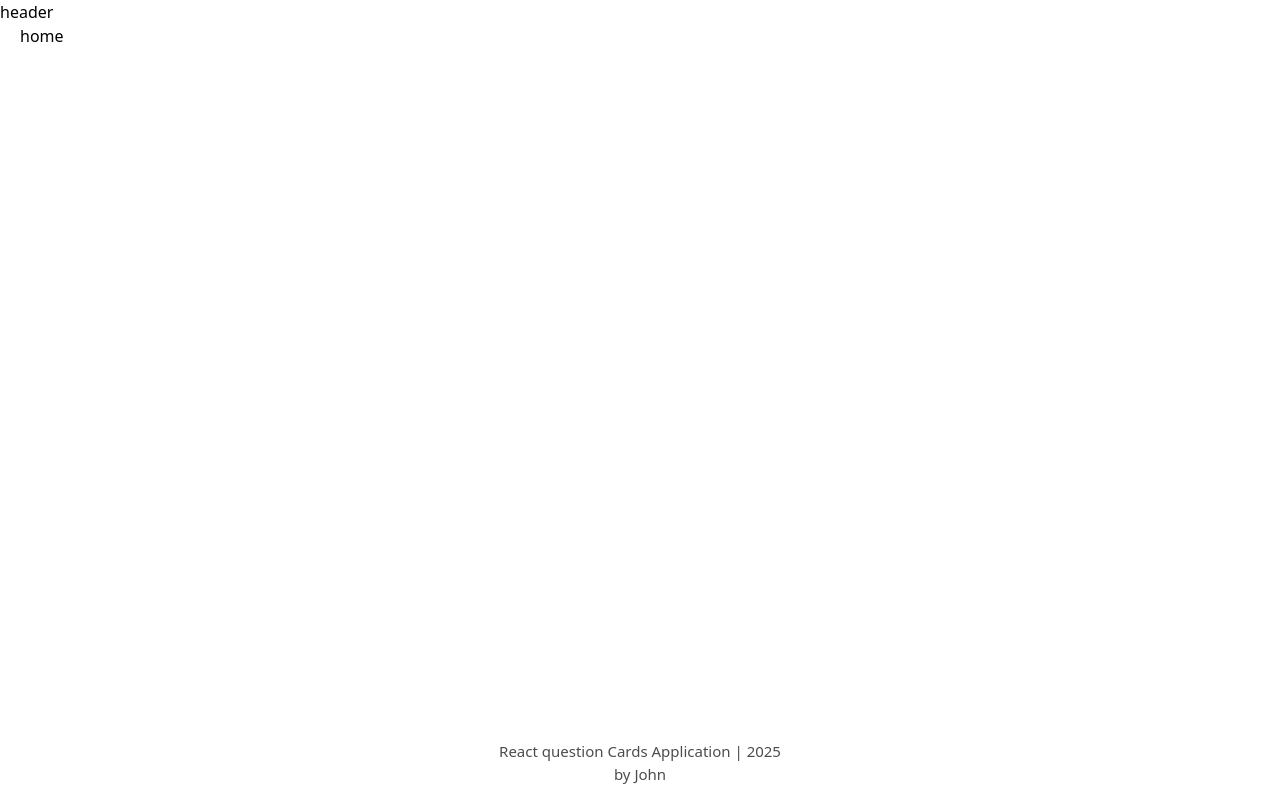
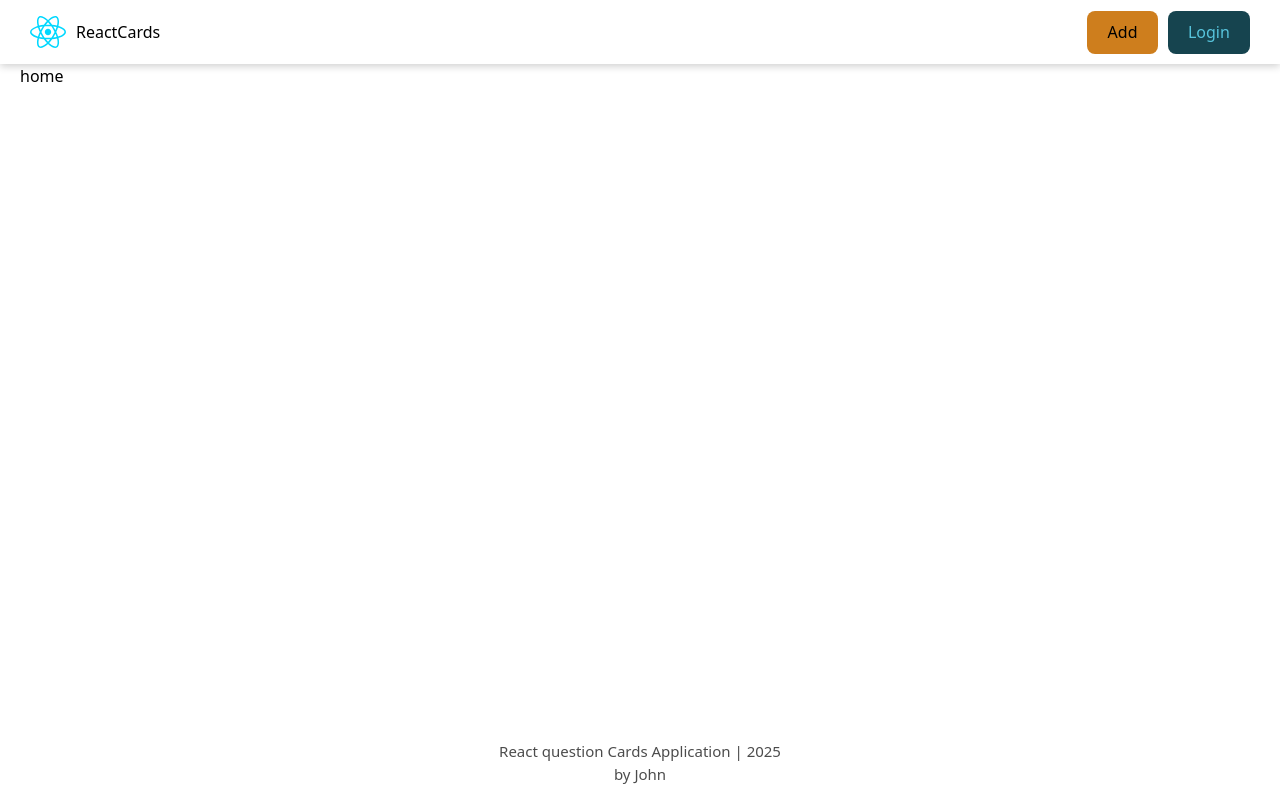
Before and after one commit to Misharkus/react-app, a React (Vite) app: page / in a window 1280 px wide. Built offline with nearby package versions, Linux system fonts and the light colour scheme.

Commit message:
add button styles

```diff
--- a/src/components/Button/Button.jsx
+++ b/src/components/Button/Button.jsx
@@ -1,18 +1,11 @@
-import classes from "./Button.module.css";
+import cls from "./Button.module.css";
 
-const isPrimary = true;
-
-export const Button = (props) => {
-  const { onClick, children } = props;
-  // console.log(props);
-
+export const Button = ({ onClick, isActive, isDisabled, children }) => {
   return (
-    // <button className={isPrimary ? classes.primary : classes.btn}>
-    //   Press me
-    // </button>
     <button
-      className={`${classes.btn} ${isPrimary ? classes.primary : ""}`}
-      onClick={onClick}>
+      className={`${cls.btn} ${isActive ? cls.active : ""}`}
+      onClick={onClick}
+      disabled={isDisabled}>
       {children}
     </button>
   );
--- a/src/components/Button/Button.module.css
+++ b/src/components/Button/Button.module.css
@@ -1,7 +1,31 @@
 .btn {
-    background-color: blanchedalmond;
+    border-radius: 8px;
+    border: 1px solid transparent;
+    padding: 0.6em 1.2em;
+    font-size: 1em;
+    font-weight: 500;
+    font-family: inherit;
+    background-color: var(--btn-bg-color);
+    color: var(--btn-text-color);
+    cursor: pointer;
+    transition: border-color 0.25s;
 }
 
-.primary {
-    background-color: aquamarine;
+.btn:hover {
+    border-color: #2f2f2f;
 }
+
+.btn:focus,
+.btn:focus-visible {
+    outline: 4px auto #2f2f2f;
+}
+
+.btn:disabled {
+    opacity: 0.5;
+    pointer-events: none;
+}
+
+.active {
+    color: #000;
+    background-color: #ce7e1d;
+}
--- /dev/null
+++ b/src/components/Button/index.jsx
@@ -0,0 +1 @@
+export { Button } from "./Button";
--- /dev/null
+++ b/src/components/Header/Header.jsx
@@ -0,0 +1,19 @@
+import ReactLogo from "../../assets/react.svg";
+import { Button } from "../Button";
+import cls from "./Header.module.css";
+
+export const Header = () => {
+  return (
+    <header className={cls.header}>
+      <p>
+        <img src={ReactLogo} alt="react logo" />
+        <span>ReactCards</span>
+      </p>
+
+      <div className={cls.headerButtons}>
+        <Button isActive={true}>Add</Button>
+        <Button>Login</Button>
+      </div>
+    </header>
+  );
+};
--- /dev/null
+++ b/src/components/Header/Header.module.css
@@ -0,0 +1,27 @@
+.header {
+    width: 100%;
+    height: 70px;
+    background-color: var(--main-bg-color);
+    padding: 0 30px;
+    display: flex;
+    justify-content: space-between;
+    align-items: center;
+    box-shadow: 0 2px 8px 0 rgba(0, 0, 0, 0.2);
+}
+
+p {
+    text-transform: capitalize;
+    display: flex;
+    justify-content: center;
+    align-items: center;
+    gap: 10px;
+    cursor: pointer;
+    user-select: none;
+}
+
+.headerButtons {
+    display: flex;
+    justify-content: center;
+    align-items: center;
+    gap: 10px;
+}
--- /dev/null
+++ b/src/components/Header/index.jsx
@@ -0,0 +1 @@
+export { Header } from "./Header";
--- a/src/components/MainLayout/MainLayout.jsx
+++ b/src/components/MainLayout/MainLayout.jsx
@@ -1,11 +1,12 @@
 import { Outlet } from "react-router-dom";
 import cls from "./MainLayout.module.css";
+import { Header } from "../Header";
 
 export const MainLayout = () => {
   const currentYear = new Date().getFullYear();
   return (
     <div className={cls.mainLayout}>
-      <header>header</header>
+      <Header />
       <div className={cls.mainWrapper}>
         <main className={cls.main}>
           <Outlet />
--- a/src/index.css
+++ b/src/index.css
@@ -1,6 +1,9 @@
 :root {
   --main-bg-color: #23272F;
   --text-color: #fff;
+
+  --btn-bg-color: #383b3f;
+  --btn-text-color: #fff;
 
   font-family: system-ui, Avenir, Helvetica, Arial, sans-serif;
   line-height: 1.5;
@@ -41,6 +44,9 @@
   :root {
     --main-bg-color: #fff;
     --text-color: #000;
+
+    --btn-bg-color: #16444f;
+    --btn-text-color: #57C4DC;
   }
 }
 
@@ -48,5 +54,8 @@
   :root {
     --main-bg-color: #23272F;
     --text-color: #fff;
+
+    --btn-bg-color: #383b3f;
+    --btn-text-color: #fff;
   }
 }
```
